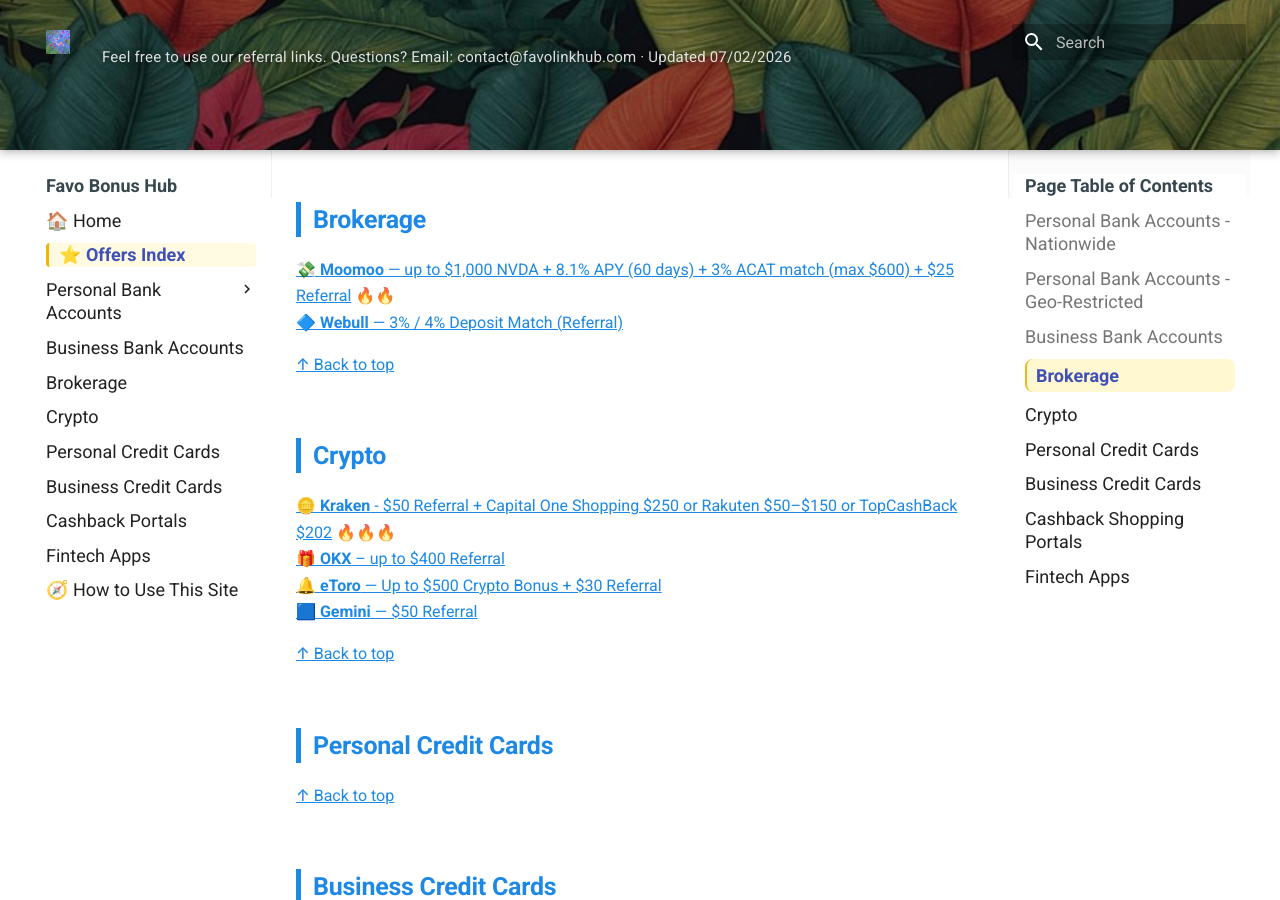
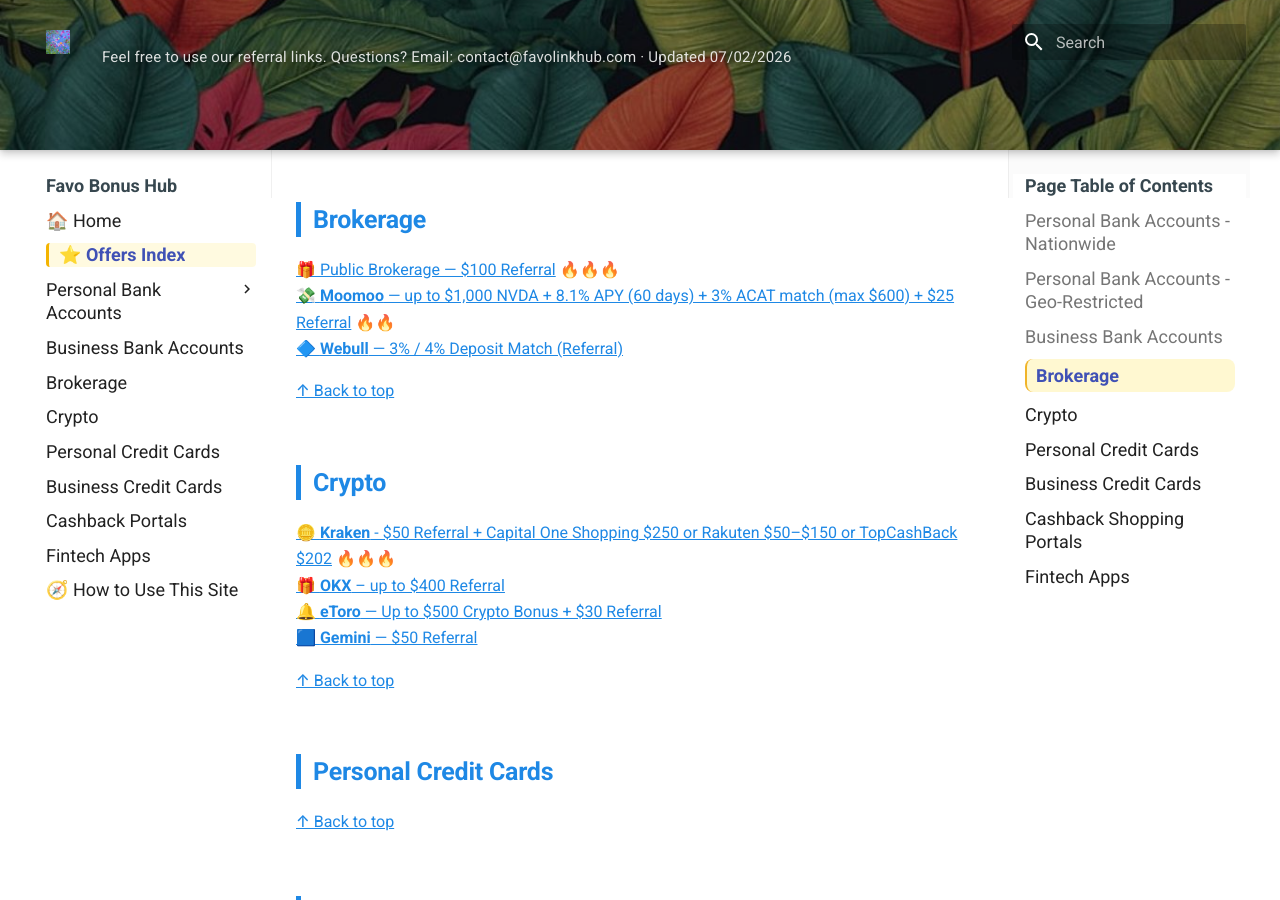
Before and after one commit to whispersofzephyr/favolinkhub-site, an MkDocs documentation site: the page built from docs/offers-index.md, in a window 1280 px wide and 900 px high, scrolled down 1653 px. Built offline with MkDocs 1.6.1 and Material for MkDocs 9.7.7, drawn with Linux system fonts in a browser that asks for light colours.

Commit message:
Add brokerage offers to offers index

```diff
--- a/docs/offers-index.md
+++ b/docs/offers-index.md
@@ -63,6 +63,7 @@ All current offers, organized by categories:
 <a id="brokerage"></a>
 ## Brokerage
 
+[🎁 Public Brokerage — $100 Referral](brokerage.md#br-public) 🔥🔥🔥
 [💸 **Moomoo** — up to $1,000 NVDA + 8.1% APY (60 days) + 3% ACAT match (max $600) + $25 Referral](brokerage.md#br-moomoo) 🔥🔥
 [🔷 **Webull** — 3% / 4% Deposit Match (Referral)](brokerage.md#br-webull)
 
```
